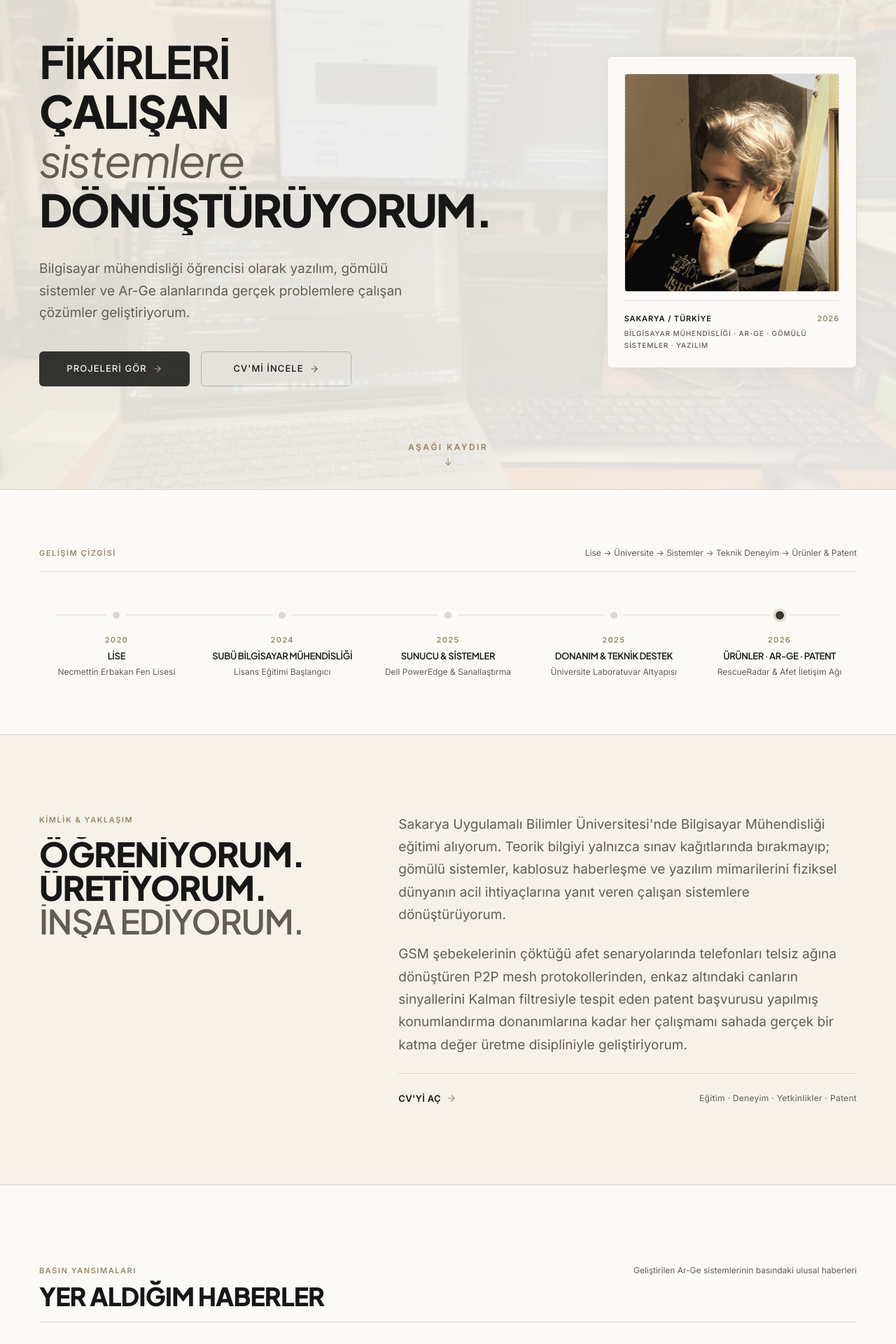
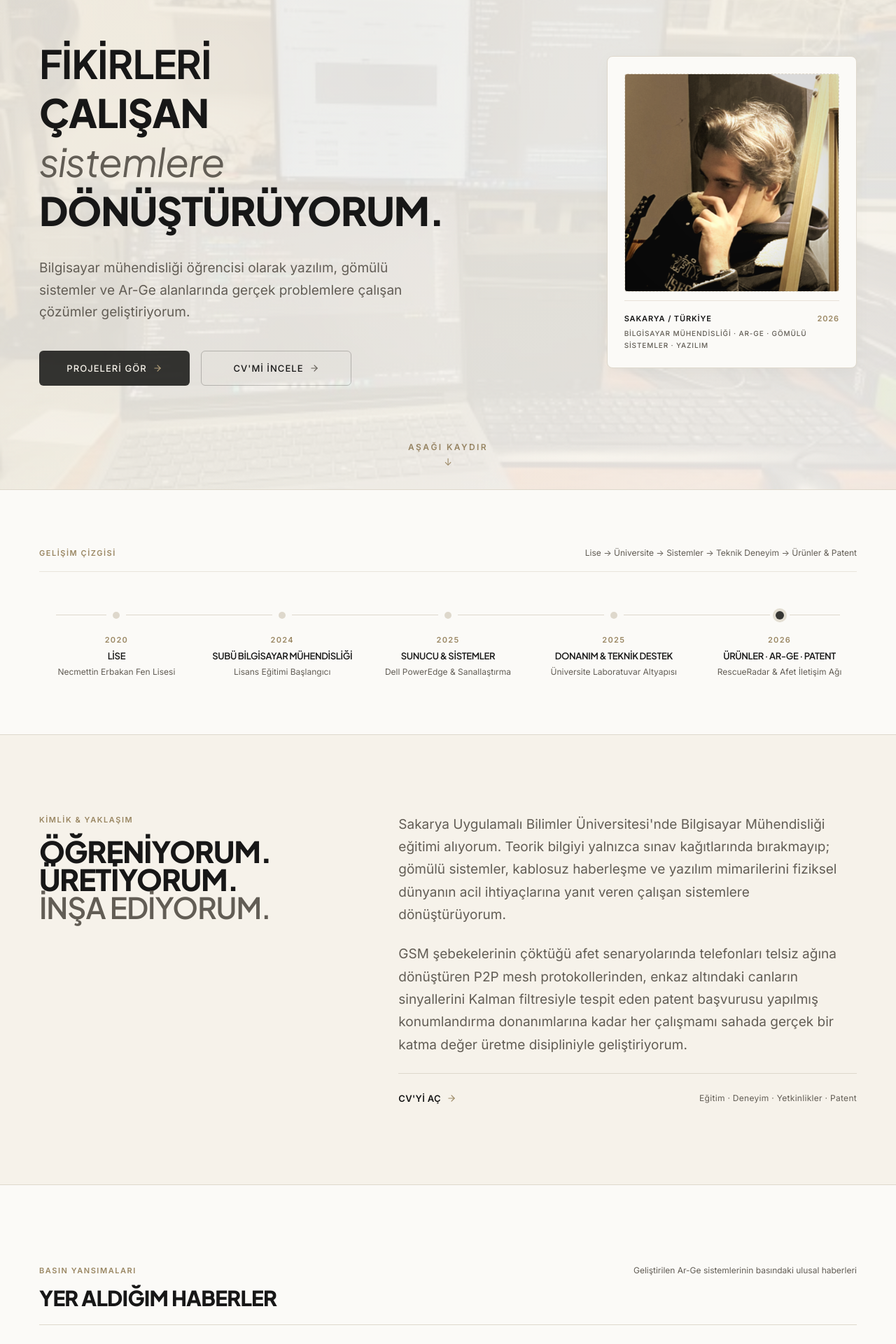
Before and after one commit to Erkan54/ahmetnurullaherkanCV, a Next.js app: page / in a window 1280 px wide. Shown: the part 100-2020 px from the top of the page at 70% size. Built offline with nearby package versions, Linux system fonts and the light colour scheme.

Commit message:
fix: prevent diacritics clipping on headings and scale font sizes for proper headroom

```diff
--- a/app/cv/page.tsx
+++ b/app/cv/page.tsx
@@ -27,7 +27,7 @@ export default function CvPage() {
               <div className="text-[11px] font-semibold text-[#9A8763] uppercase tracking-[0.14em] mb-2">
                 PROFESYONEL ÖZGEÇMİŞ
               </div>
-              <h1 className="font-heading text-4xl sm:text-5xl lg:text-6xl font-extrabold text-[#171717] tracking-tight">
+              <h1 className="font-heading text-3xl sm:text-4xl lg:text-5xl font-extrabold text-[#171717] tracking-tight leading-tight py-1">
                 CV &amp; HAKKIMDA
               </h1>
               <div className="text-[15px] sm:text-[16px] text-[#625D55] font-medium mt-2">
@@ -278,7 +278,7 @@ export default function CvPage() {
                   RESMİ BULUŞ BAŞLIĞI
                 </div>
 
-                <h3 className="font-heading text-lg sm:text-xl font-bold text-[#171717] tracking-tight leading-snug mb-4">
+                <h3 className="font-heading text-base sm:text-lg font-bold text-[#171717] tracking-tight leading-snug mb-4 py-0.5">
                   &ldquo;Doğal Afetler Sonrasında Enkaz Altında Kalan Canlıların Yerini Elektromanyetik Dalgalar Aracılığıyla Tespit Eden Kablosuz Arama Kurtarma Konumlandırma Sistemi ve Yöntemi&rdquo;
                 </h3>
 
--- a/app/projeler/[slug]/page.tsx
+++ b/app/projeler/[slug]/page.tsx
@@ -95,7 +95,7 @@ export default function ProjeDetayPage({
               )}
             </div>
 
-            <h1 className="font-heading text-4xl sm:text-5xl md:text-6xl font-extrabold text-[#171717] tracking-tight leading-tight mb-6">
+            <h1 className="font-heading text-3xl sm:text-4xl md:text-5xl font-extrabold text-[#171717] tracking-tight leading-tight mb-6 py-1">
               {project.title}
             </h1>
 
--- a/app/projeler/page.tsx
+++ b/app/projeler/page.tsx
@@ -29,7 +29,7 @@ export default function ProjelerPage() {
             <div className="text-[11px] font-semibold text-[#9A8763] uppercase tracking-[0.14em] mb-2">
               ÇALIŞMALAR ARŞİVİ
             </div>
-            <h1 className="font-heading text-4xl sm:text-5xl lg:text-6xl font-extrabold text-[#171717] tracking-tight mb-3">
+            <h1 className="font-heading text-3xl sm:text-4xl lg:text-5xl font-extrabold text-[#171717] tracking-tight leading-tight mb-3 py-1">
               PROJELER
             </h1>
             <p className="text-[18px] sm:text-[20px] text-[#625D55] font-normal">
@@ -89,7 +89,7 @@ export default function ProjelerPage() {
 
                       {/* Başlık (Hover translateX 4px) */}
                       <h2
-                        className="font-heading text-2xl sm:text-3xl lg:text-4xl font-bold text-[#171717] tracking-tight leading-tight transition-transform duration-280 ease-[cubic-bezier(0.22,1,0.36,1)] group-hover:translate-x-1"
+                        className="font-heading text-xl sm:text-2xl lg:text-3xl font-bold text-[#171717] tracking-tight leading-snug transition-transform duration-280 ease-[cubic-bezier(0.22,1,0.36,1)] group-hover:translate-x-1 py-0.5"
                       >
                         <Link href={`/projeler/${project.slug}`} className="hover:underline decoration-[#9A8763] underline-offset-8">
                           {project.title}
--- a/components/AboutSection.tsx
+++ b/components/AboutSection.tsx
@@ -33,11 +33,11 @@ export const AboutSection: React.FC = () => {
             </motion.div>
 
             {/* Line-by-Line Headline Stagger (~80ms) */}
-            <h2 className="font-heading text-3xl sm:text-4xl lg:text-5xl font-extrabold tracking-tight leading-[1.05]">
+            <h2 className="font-heading text-2xl sm:text-3xl lg:text-[42px] font-extrabold tracking-tight leading-[1.18]">
               {titleLines.map((line, idx) => (
-                <span key={line.text} className="block overflow-hidden">
+                <span key={line.text} className="block overflow-visible py-0.5">
                   <motion.span
-                    initial={{ opacity: 0, y: 22 }}
+                    initial={{ opacity: 0, y: 16 }}
                     whileInView={{ opacity: 1, y: 0 }}
                     viewport={{ once: true, margin: "-10% 0px" }}
                     transition={{
@@ -45,7 +45,7 @@ export const AboutSection: React.FC = () => {
                       delay: 0.08 + idx * 0.08,
                       ease: easeNatural,
                     }}
-                    className={line.className}
+                    className={`${line.className} inline-block`}
                   >
                     {line.text}
                   </motion.span>
--- a/components/AfetBadge.tsx
+++ b/components/AfetBadge.tsx
@@ -61,7 +61,7 @@ export const AfetBadge: React.FC = () => {
             </div>
 
             <div className="flex flex-col">
-              <h3 className="font-heading text-[22px] sm:text-[26px] font-extrabold text-white tracking-tight leading-tight">
+              <h3 className="font-heading text-[20px] sm:text-[23px] font-extrabold text-white tracking-tight leading-snug py-0.5">
                 AFET İLETİŞİM AĞI
               </h3>
               <p className="text-[12px] sm:text-[13px] font-semibold text-[#B6A27C] tracking-wide uppercase mt-0.5">
@@ -196,7 +196,7 @@ export const AfetBadge: React.FC = () => {
                     whileInView={{ opacity: 1, y: 0 }}
                     viewport={{ once: true }}
                     transition={{ duration: 0.6, delay: 0.18, ease: easeNatural }}
-                    className="font-heading text-[38px] xl:text-[42px] font-extrabold text-white tracking-tight leading-tight"
+                    className="font-heading text-[34px] xl:text-[38px] font-extrabold text-white tracking-tight leading-tight py-1"
                   >
                     AFET İLETİŞİM AĞI
                   </motion.h2>
--- a/components/ContactSection.tsx
+++ b/components/ContactSection.tsx
@@ -22,7 +22,7 @@ export const ContactSection: React.FC = () => {
           <div className="text-[11px] font-semibold text-[#9A8763] uppercase tracking-[0.14em] mb-2">
             DOĞRUDAN İLETİŞİM
           </div>
-          <h2 className="font-heading text-3xl sm:text-4xl lg:text-5xl font-extrabold text-[#171717] tracking-tight">
+          <h2 className="font-heading text-2xl sm:text-3xl lg:text-4xl font-extrabold text-[#171717] tracking-tight leading-tight py-1">
             İLETİŞİM
           </h2>
         </motion.div>
@@ -37,7 +37,7 @@ export const ContactSection: React.FC = () => {
             transition={{ duration: 0.55, delay: 0.1, ease: easeNatural }}
             className="lg:col-span-6 space-y-4"
           >
-            <h3 className="font-heading text-xl sm:text-2xl font-bold text-[#171717] tracking-tight">
+            <h3 className="font-heading text-lg sm:text-xl font-bold text-[#171717] tracking-tight leading-snug py-0.5">
               Birlikte bir teknoloji inşa edelim.
             </h3>
             <p className="text-[16px] sm:text-[17px] text-[#625D55] leading-relaxed font-normal max-w-lg mobile-justify text-justify md:text-left [text-justify:inter-word] hyphens-auto">
--- a/components/Hero.tsx
+++ b/components/Hero.tsx
@@ -47,19 +47,19 @@ export const Hero: React.FC = () => {
           {/* Sol Kolon: Tipografi & Hiyerarşi (Mobilde tam genişlik & ortalı / Masaüstünde 7-8 kolon & sola yaslı) */}
           <div className="lg:col-span-7 xl:col-span-8 flex flex-col items-center text-center lg:items-start lg:text-left overflow-visible w-full">
 
-            {/* 3. Hero Headline: Satır Satır Reveal + Mobilde Ortalı + Masaüstünde Sola Yaslı (%10 daha büyük mobil boyutlar) */}
-            <h1 className="font-heading text-[34px] sm:text-[46px] md:text-[55px] lg:text-[56px] xl:text-[64px] text-[#171717] tracking-[-0.035em] leading-[1.04] mb-6 sm:mb-8 select-none w-full text-center lg:text-left">
+            {/* 3. Hero Headline: Satır Satır Reveal + Mobilde Ortalı + Masaüstünde Sola Yaslı (Türkçe karakter noktaları ve çıkıntıları için genişletilmiş satır yüksekliği ve overflow-visible) */}
+            <h1 className="font-heading text-[30px] sm:text-[40px] md:text-[48px] lg:text-[50px] xl:text-[56px] text-[#171717] tracking-[-0.02em] leading-[1.18] mb-6 sm:mb-8 select-none w-full text-center lg:text-left">
               {headlineLines.map((line, idx) => (
-                <span key={line.text} className="block overflow-hidden pr-3 pb-1">
+                <span key={line.text} className="block overflow-visible py-0.5">
                   <motion.span
-                    initial={{ opacity: 0, y: 24 }}
+                    initial={{ opacity: 0, y: 16 }}
                     animate={{ opacity: 1, y: 0 }}
                     transition={{
                       duration: 0.55,
                       delay: 0.20 + idx * 0.08,
                       ease: easeNatural,
                     }}
-                    className={line.className}
+                    className={`${line.className} inline-block`}
                   >
                     {line.text}
                   </motion.span>
--- a/components/NewsSection.tsx
+++ b/components/NewsSection.tsx
@@ -72,7 +72,7 @@ export const NewsSection: React.FC = () => {
               whileInView={{ opacity: 1, y: 0 }}
               viewport={{ once: true, margin: "-8% 0px" }}
               transition={{ duration: 0.65, delay: 0.08, ease: easeNatural }}
-              className="font-heading text-3xl sm:text-4xl font-extrabold text-[#171717] tracking-tight"
+              className="font-heading text-2xl sm:text-3xl font-extrabold text-[#171717] tracking-tight leading-tight py-1"
             >
               YER ALDIĞIM HABERLER
             </motion.h2>
@@ -142,7 +142,7 @@ export const NewsSection: React.FC = () => {
                     </div>
 
                     {/* Başlık */}
-                    <h3 className="font-heading text-lg sm:text-xl font-bold text-[#171717] tracking-tight leading-snug mb-3 group-hover:text-[#20201D] transition-colors duration-200">
+                    <h3 className="font-heading text-base sm:text-lg font-bold text-[#171717] tracking-tight leading-snug mb-3 group-hover:text-[#20201D] transition-colors duration-200 py-0.5">
                       <a href={item.url} target="_blank" rel="noopener noreferrer">
                         {item.title}
                       </a>
--- a/components/WebsitesSection.tsx
+++ b/components/WebsitesSection.tsx
@@ -67,7 +67,7 @@ export const WebsitesSection: React.FC = () => {
               whileInView={{ opacity: 1, y: 0 }}
               viewport={{ once: true, margin: "-8% 0px" }}
               transition={{ duration: 0.65, delay: 0.08, ease: easeNatural }}
-              className="font-heading text-3xl sm:text-4xl font-extrabold text-[#171717] tracking-tight"
+              className="font-heading text-2xl sm:text-3xl font-extrabold text-[#171717] tracking-tight leading-tight py-1"
             >
               WEB SİTELERİM
             </motion.h2>
@@ -133,7 +133,7 @@ export const WebsitesSection: React.FC = () => {
                     </div>
 
                     {/* Site Adı */}
-                    <h3 className="font-heading text-xl sm:text-2xl font-bold text-[#171717] tracking-tight leading-snug mb-1 group-hover:text-[#20201D] transition-colors">
+                    <h3 className="font-heading text-lg sm:text-xl font-bold text-[#171717] tracking-tight leading-snug mb-1 group-hover:text-[#20201D] transition-colors py-0.5">
                       {site.name}
                     </h3>
 
```
